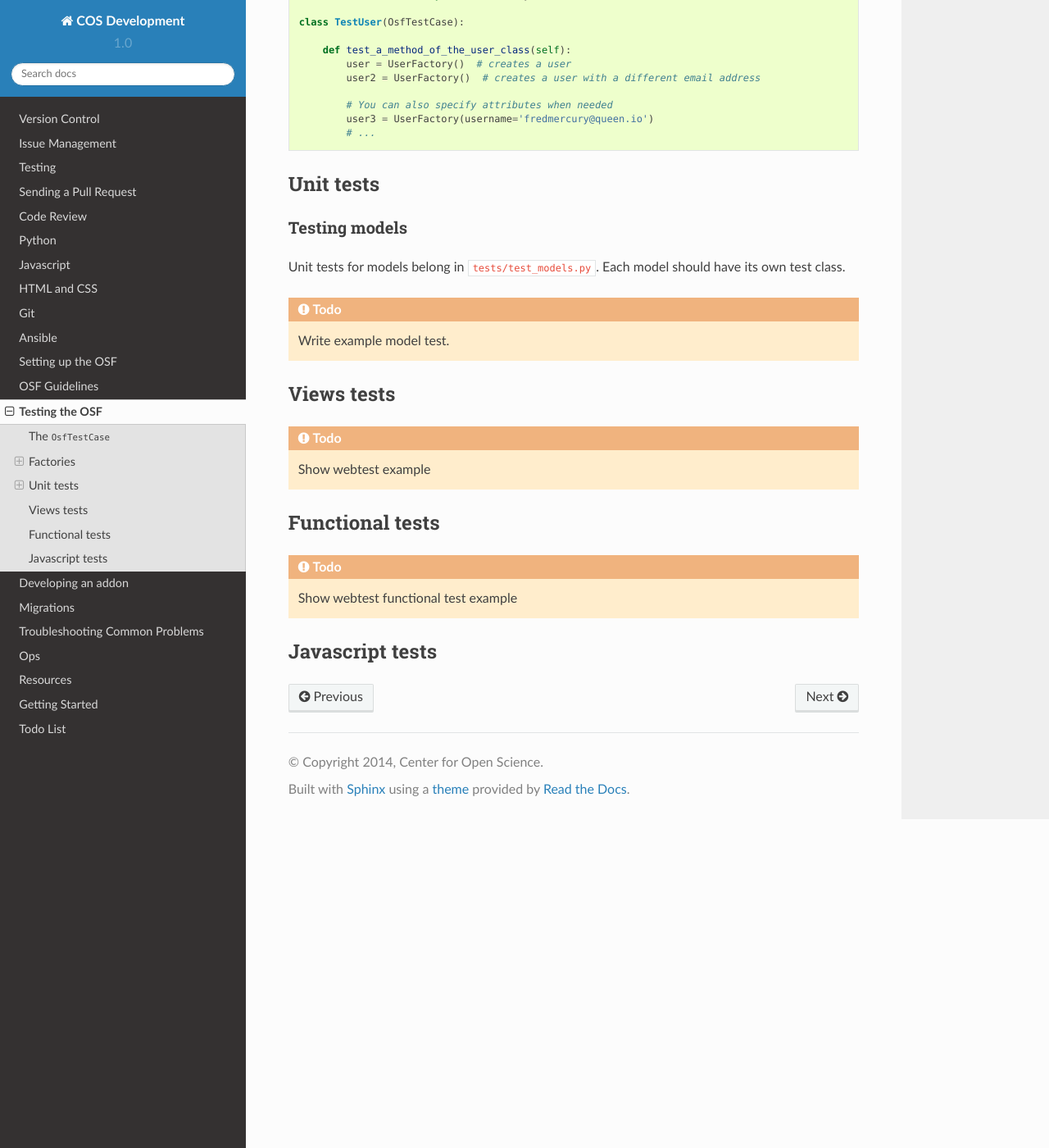
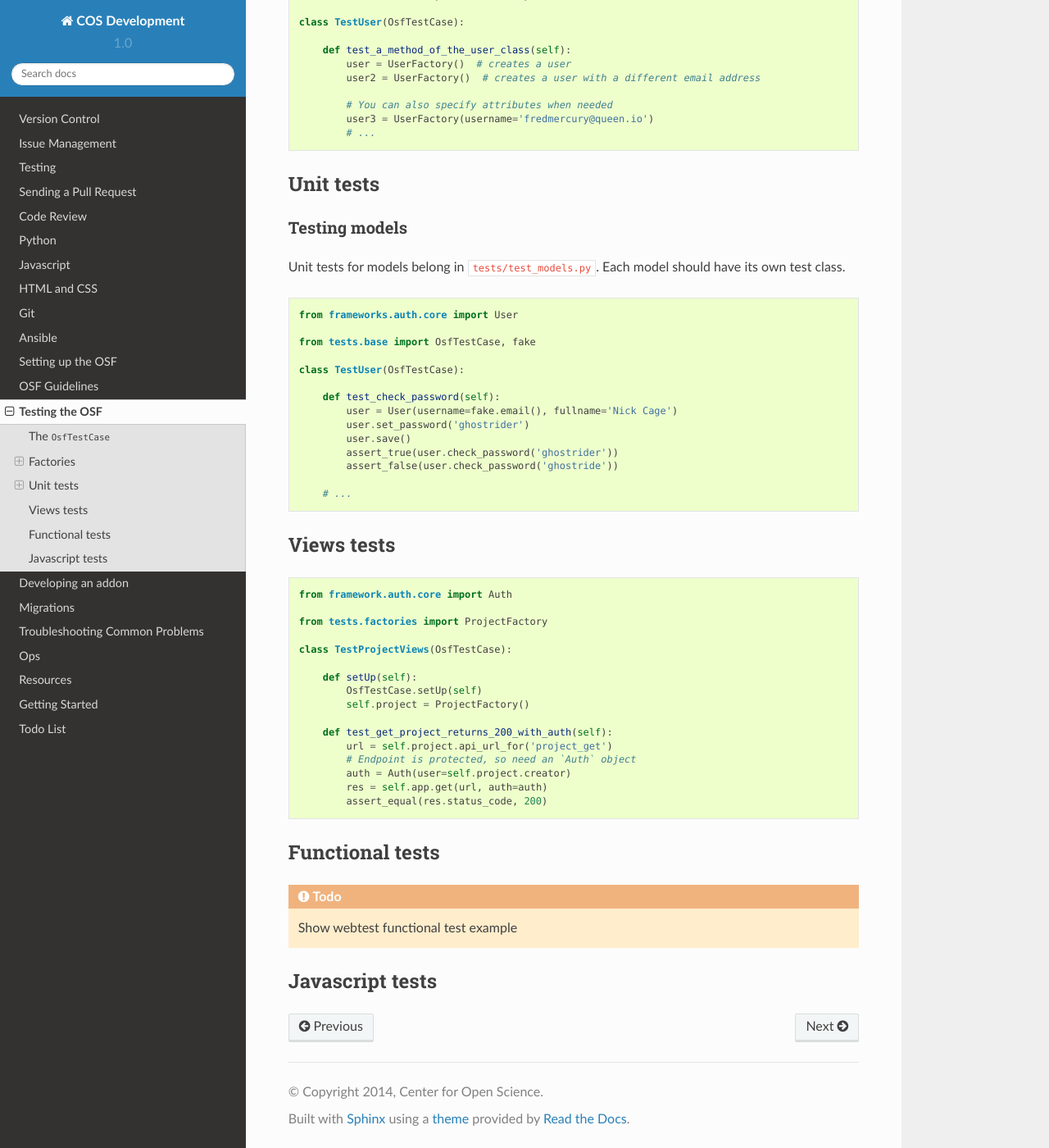
Before and after one commit to CenterForOpenScience/COSDev, a Sphinx documentation site: the page built from docs/osf/testing.rst, in a window 1280 px wide and 1400 px high, scrolled down 836 px. Shown: the whole window at 82% size. Built offline with Sphinx 7.4.7 and the Read the Docs theme 2.0.0, drawn with Linux system fonts in a browser that asks for light colours.

Commit message:
Add example model and views tests

```diff
--- a/docs/osf/testing.rst
+++ b/docs/osf/testing.rst
@@ -49,14 +49,44 @@ Testing models
 
 Unit tests for models belong in ``tests/test_models.py``. Each model should have its own test class.
 
-.. todo::
-    Write example model test.
+.. code-block:: python
+
+    from frameworks.auth.core import User
+
+    from tests.base import OsfTestCase, fake
+
+    class TestUser(OsfTestCase):
+
+        def test_check_password(self):
+            user = User(username=fake.email(), fullname='Nick Cage')
+            user.set_password('ghostrider')
+            user.save()
+            assert_true(user.check_password('ghostrider'))
+            assert_false(user.check_password('ghostride'))
+
+        # ...
 
 Views tests
 ***********
 
-.. todo::
-    Show webtest example
+.. code-block:: python
+
+    from framework.auth.core import Auth
+
+    from tests.factories import ProjectFactory
+
+    class TestProjectViews(OsfTestCase):
+
+        def setUp(self):
+            OsfTestCase.setUp(self)
+            self.project = ProjectFactory()
+
+        def test_get_project_returns_200_with_auth(self):
+            url = self.project.api_url_for('project_get')
+            # Endpoint is protected, so need an `Auth` object
+            auth = Auth(user=self.project.creator)
+            res = self.app.get(url, auth=auth)
+            assert_equal(res.status_code, 200)
 
 Functional tests
 ****************
```
Also changed, not shown: docs/style_guides/python.rst (+16 -1 lines).
